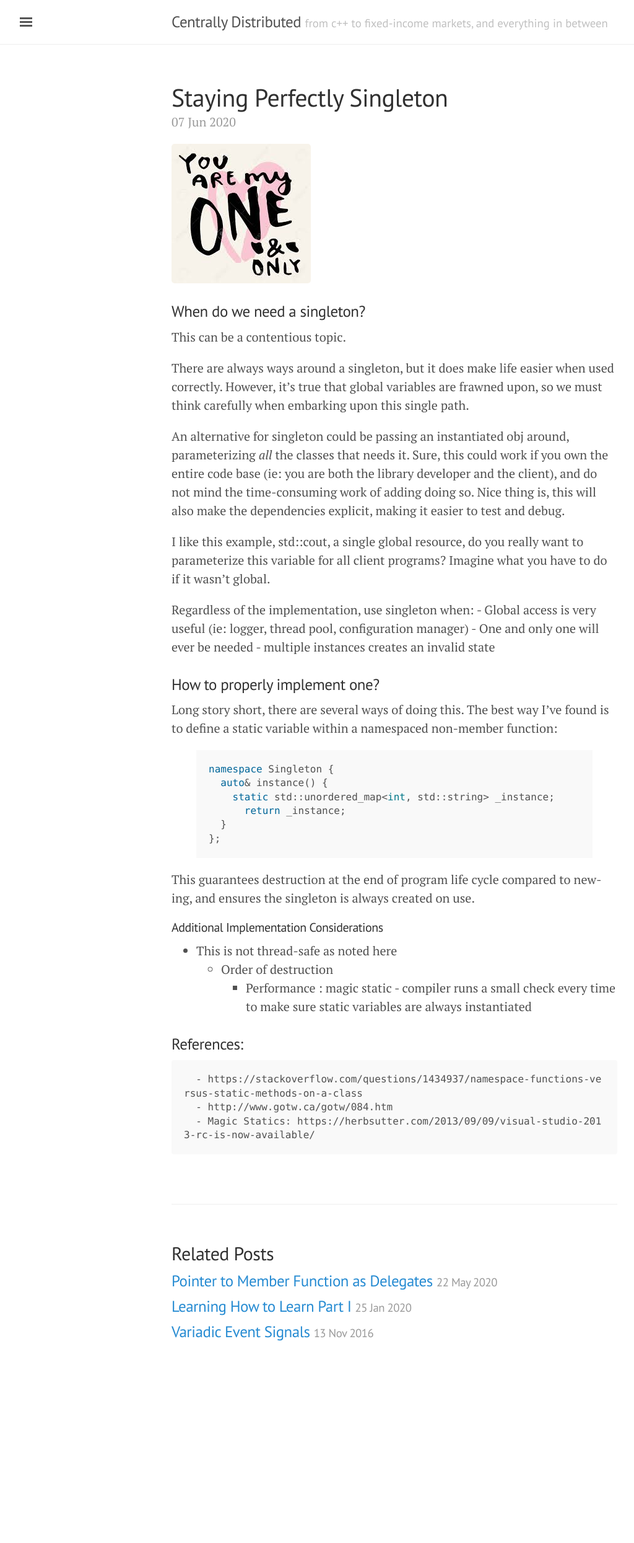
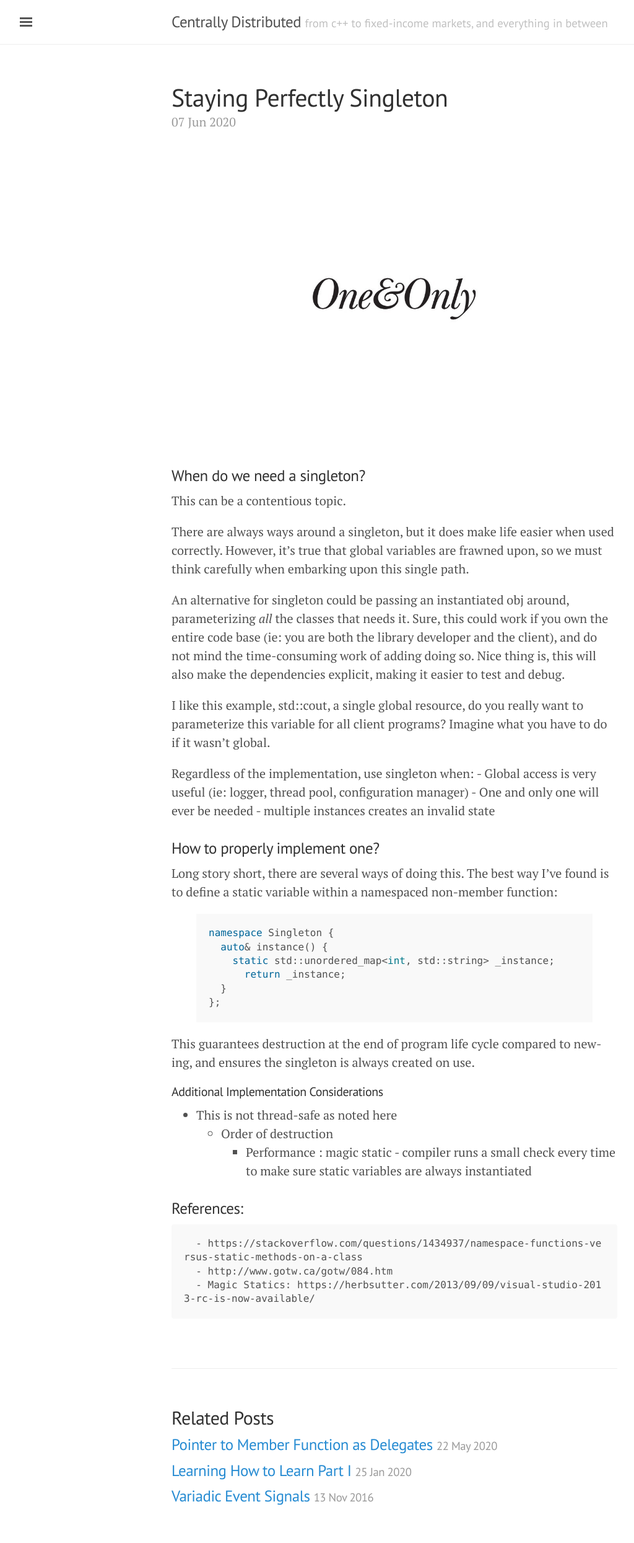
Before and after one commit to Estinox/estinox.github.io, a Jekyll site: the page built from _posts/2020-06-07-singleton.md, in a window 1280 px wide. Shown: the whole page at 62% size, without its empty margins (3-1027 px from the left). Built offline with Jekyll 4.4.1, drawn with Linux system fonts in a browser that asks for light colours; comment, search, counter and statistics services are not loaded; before the commit the page ends 2225 px from its top, so only the background shows below that.

Commit message:
change header photo

```diff
--- a/_posts/2020-06-07-singleton.md
+++ b/_posts/2020-06-07-singleton.md
@@ -5,7 +5,7 @@ tags:
     - cpp
 ---
 
-![png]({{ site.url }}/assets/one_and_only.jpeg)
+![png]({{ site.url }}/assets/one_and_only.jpg)
 
 ### When do we need a singleton?
 This can be a contentious topic.
```
Also changed, not shown: assets/one_and_only.jpeg (deleted), assets/one_and_only.jpg (added).
